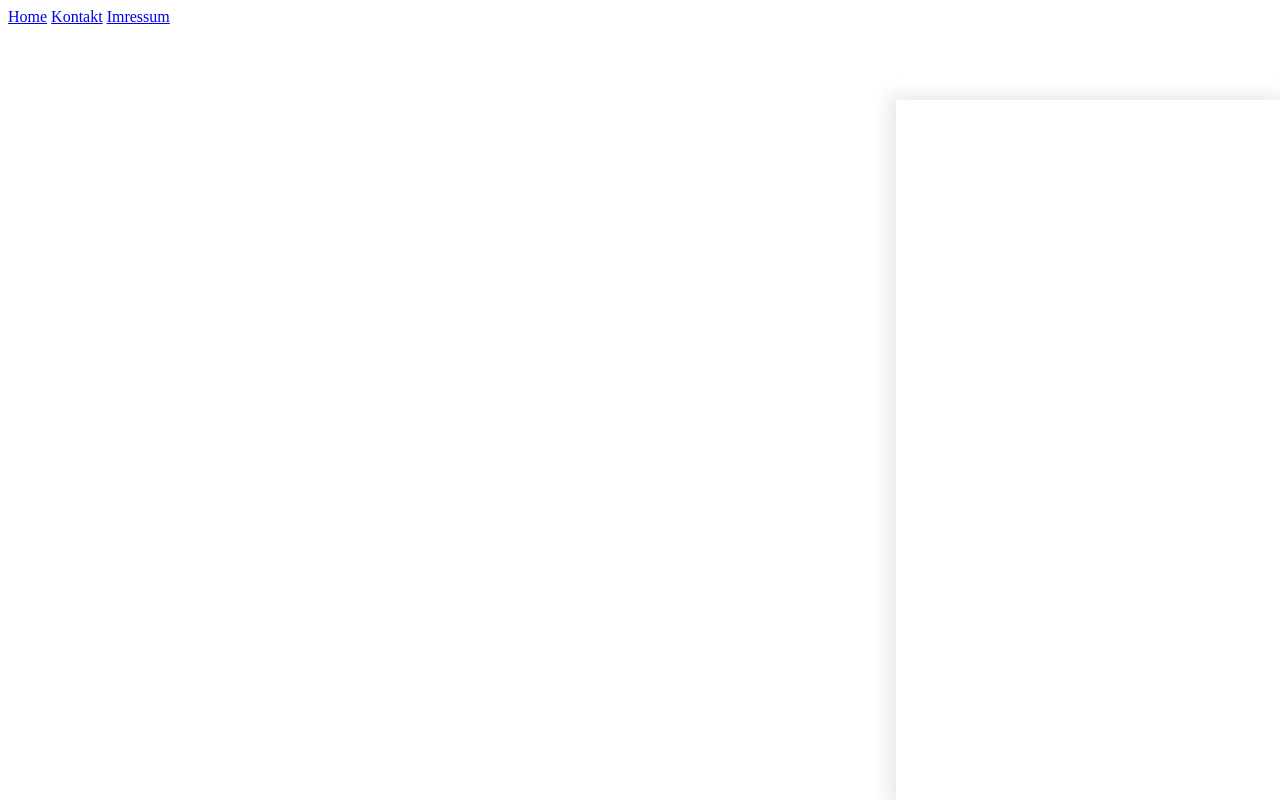
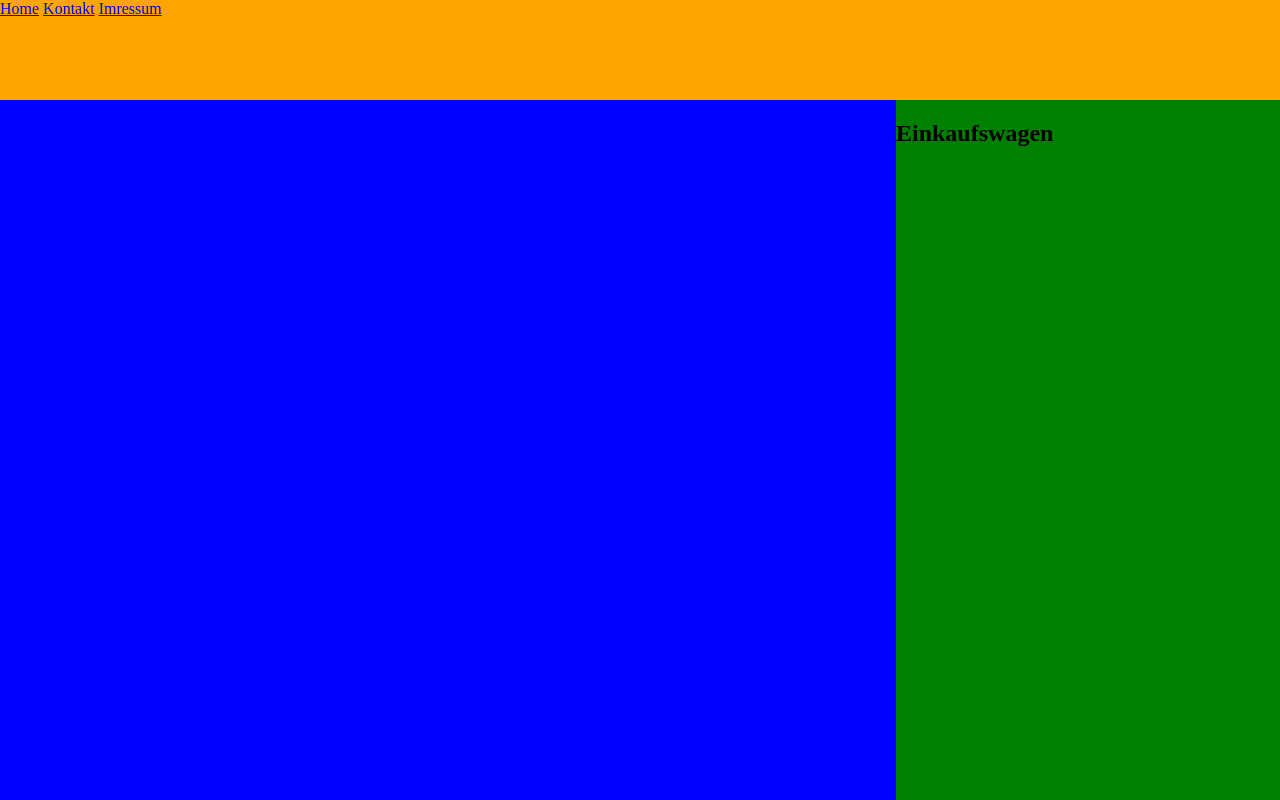
Before and after one commit to nastybacon/project_lieferando, a plain HTML site: page index.html in a window 1280 px wide. Shown: the top 800 px of the page. Drawn offline with Linux system fonts and the light colour scheme.

Commit message:
sticky sidebar

```diff
--- a/index.html
+++ b/index.html
@@ -18,9 +18,18 @@
         <a href="#">Imressum</a>
     </header>
 
-    <div id="shoppingCart">
+    <div class="content">
+        <div class="left">
 
+        </div>
+        <div class="right" id="shoppingCart">
+            <h2>Einkaufswagen</h2>
+        </div>
     </div>
+
+    <footer>
+
+    </footer>
 </body>
 
 </html>
--- a/style.css
+++ b/style.css
@@ -1,4 +1,37 @@
+body {
+    margin: 0;
+}
 
+header {
+    height: 100px;
+    background-color: orange;
+}
+
+.content{
+    display: flex;
+
+}
+
+.left {
+    height: 8000px;
+    width: 70%;
+    background-color: blue;
+}
+
+.right {
+    width: 30%;
+    height: 100vh;
+    background-color: green;
+    position: sticky;
+    top: 0;
+}
+
+footer {
+    height: 300px;
+    background-color: gray;
+}
+
+/**
 #shoppingCart {
     width: 30%;
     position: fixed;
@@ -9,3 +42,4 @@
     background-color: white;
     transition: all 225ms ease-in-out;
 }
+*/
```
